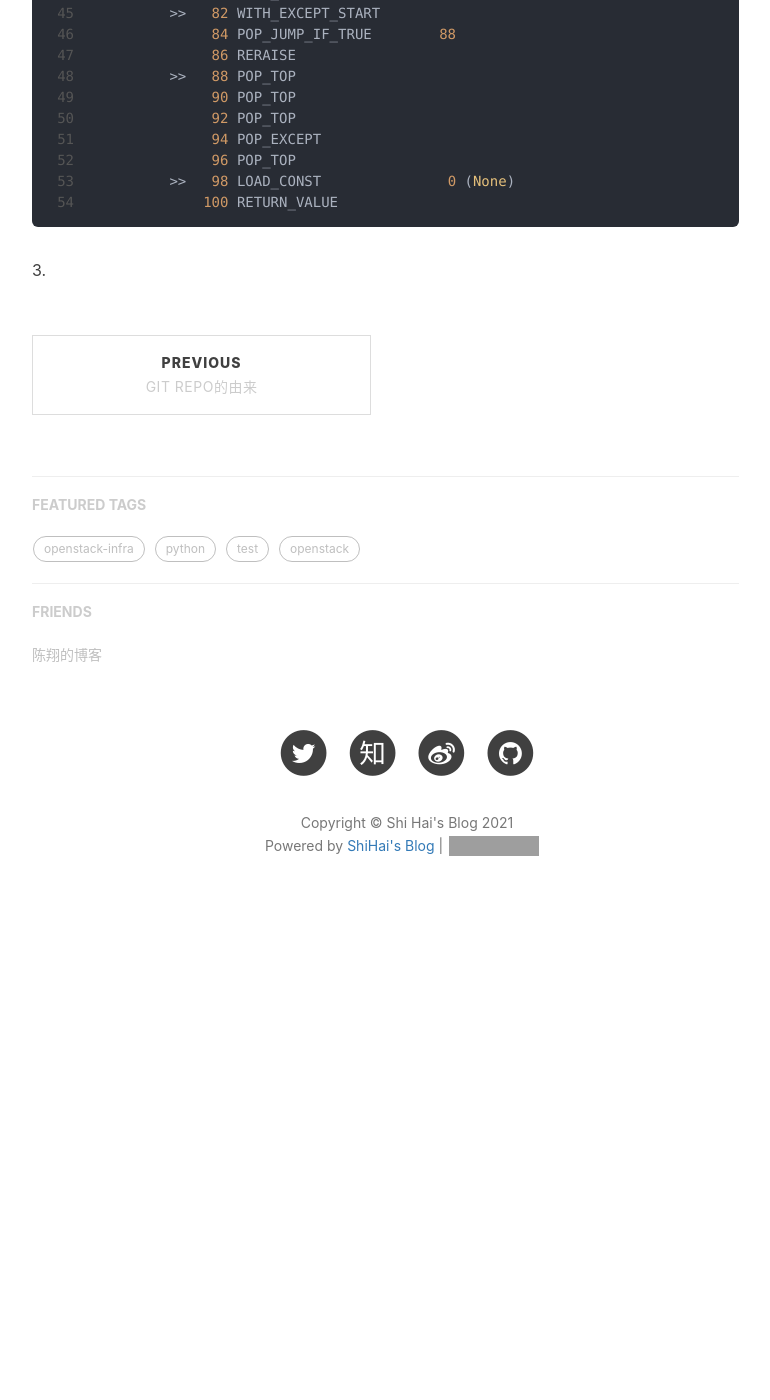
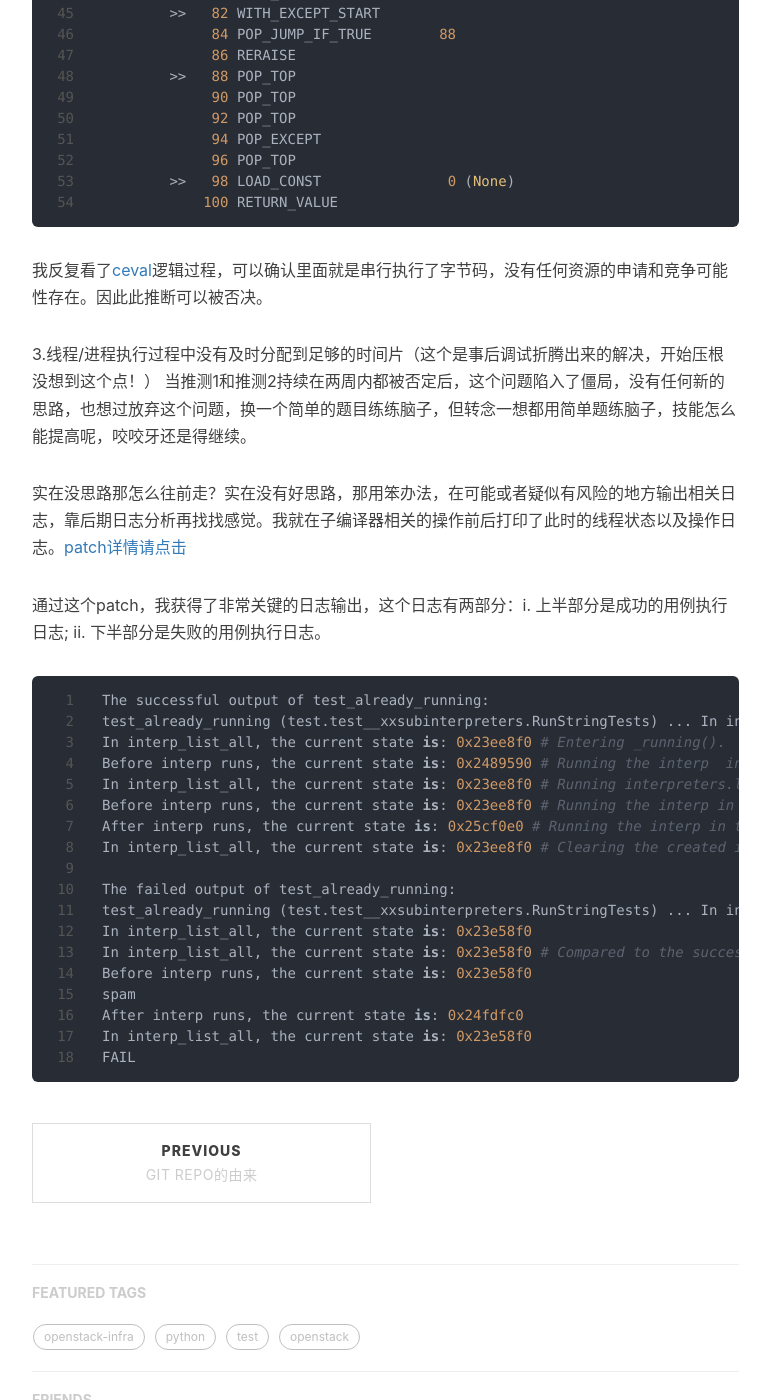
Before and after one commit to shihai1991/shihai1991.github.io, a Jekyll site: the page built from _posts/2021-08-22-python子编译器资源竞争问题.md, in a window 1280 px wide and 1400 px high, scrolled down 3149 px. Shown: the whole window, without its empty margins (233-1003 px from the left). Built offline with Jekyll 4.4.1, drawn with Linux system fonts in a browser that asks for light colours; nearby versions of some CDN libraries; comment, search, counter and statistics services are not loaded; before the commit the page ends 4099 px from its top, so only the background shows below that; grey boxes are pictures that could not be loaded.

Commit message:
Update 2021-08-22-python子编译器资源竞争问题.md

````diff
--- a/_posts/2021-08-22-python子编译器资源竞争问题.md
+++ b/_posts/2021-08-22-python子编译器资源竞争问题.md
@@ -115,5 +115,31 @@ Disassembly of <code object test_already_running at 0x7faf152bc190, file "./Lib/
         >>   98 LOAD_CONST               0 (None)
             100 RETURN_VALUE
 ```
+我反复看了[ceval](https://github.com/python/cpython/blob/main/Python/ceval.c#L1503)逻辑过程，可以确认里面就是串行执行了字节码，没有任何资源的申请和竞争可能性存在。因此此推断可以被否决。
 
-3.
+3.线程/进程执行过程中没有及时分配到足够的时间片（这个是事后调试折腾出来的解决，开始压根没想到这个点！）
+当推测1和推测2持续在两周内都被否定后，这个问题陷入了僵局，没有任何新的思路，也想过放弃这个问题，换一个简单的题目练练脑子，但转念一想都用简单题练脑子，技能怎么能提高呢，咬咬牙还是得继续。
+
+实在没思路那怎么往前走？实在没有好思路，那用笨办法，在可能或者疑似有风险的地方输出相关日志，靠后期日志分析再找找感觉。我就在子编译器相关的操作前后打印了此时的线程状态以及操作日志。[patch详情请点击](https://bugs.python.org/file50160/add_printf_to_get_details_from_race_condition.patch)
+
+通过这个patch，我获得了非常关键的日志输出，这个日志有两部分：i. 上半部分是成功的用例执行日志; ii. 下半部分是失败的用例执行日志。
+```python
+The successful output of test_already_running:
+test_already_running (test.test__xxsubinterpreters.RunStringTests) ... In interp_create, the current state is: 0x23ee8f0
+In interp_list_all, the current state is: 0x23ee8f0 # Entering _running().
+Before interp runs, the current state is: 0x2489590 # Running the interp  in thread.
+In interp_list_all, the current state is: 0x23ee8f0 # Running interpreters.list() in _running().
+Before interp runs, the current state is: 0x23ee8f0 # Running the interp in test_already_running().
+After interp runs, the current state is: 0x25cf0e0 # Running the interp in thread.
+In interp_list_all, the current state is: 0x23ee8f0 # Clearing the created interps.
+
+The failed output of test_already_running:
+test_already_running (test.test__xxsubinterpreters.RunStringTests) ... In interp_create, the current state is: 0x23e58f0
+In interp_list_all, the current state is: 0x23e58f0
+In interp_list_all, the current state is: 0x23e58f0 # Compared to the successful output of test_already_running, the interp doesn't run in time.
+Before interp runs, the current state is: 0x23e58f0
+spam
+After interp runs, the current state is: 0x24fdfc0
+In interp_list_all, the current state is: 0x23e58f0
+FAIL
+```
````
